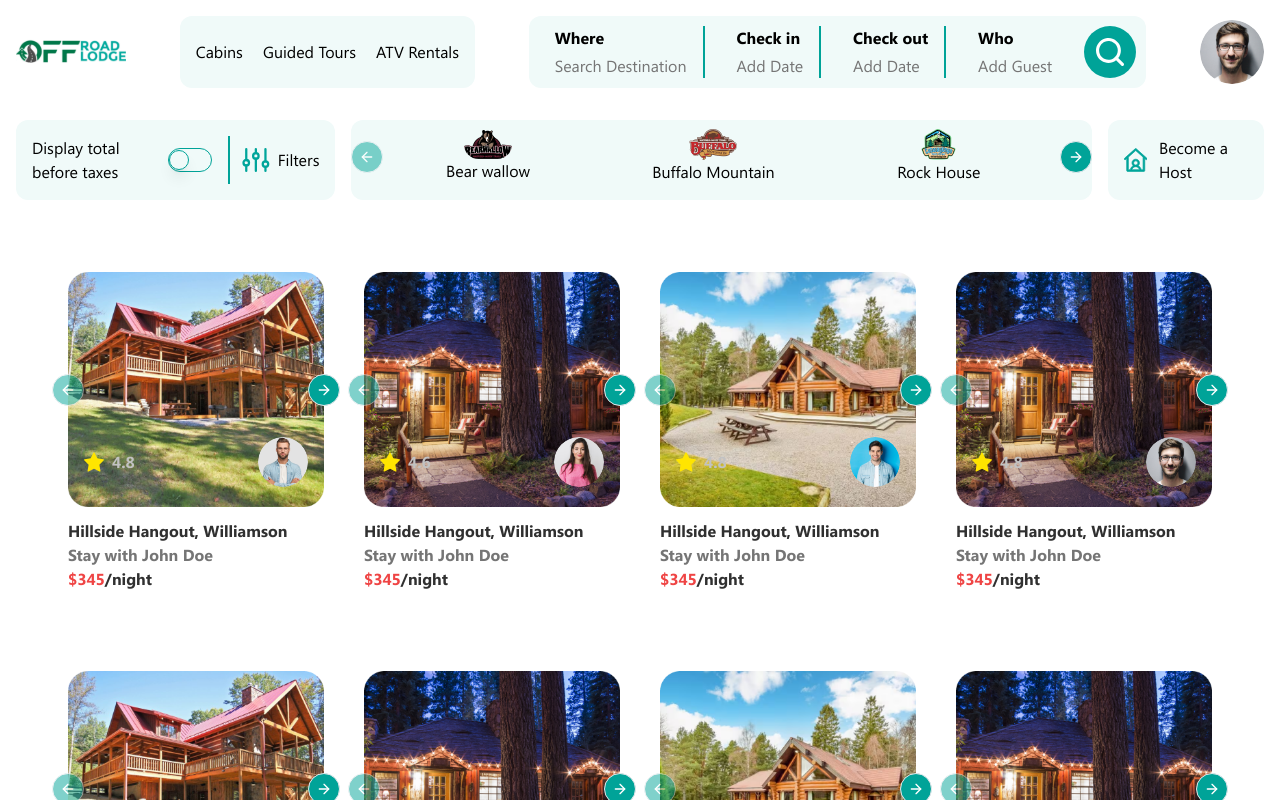
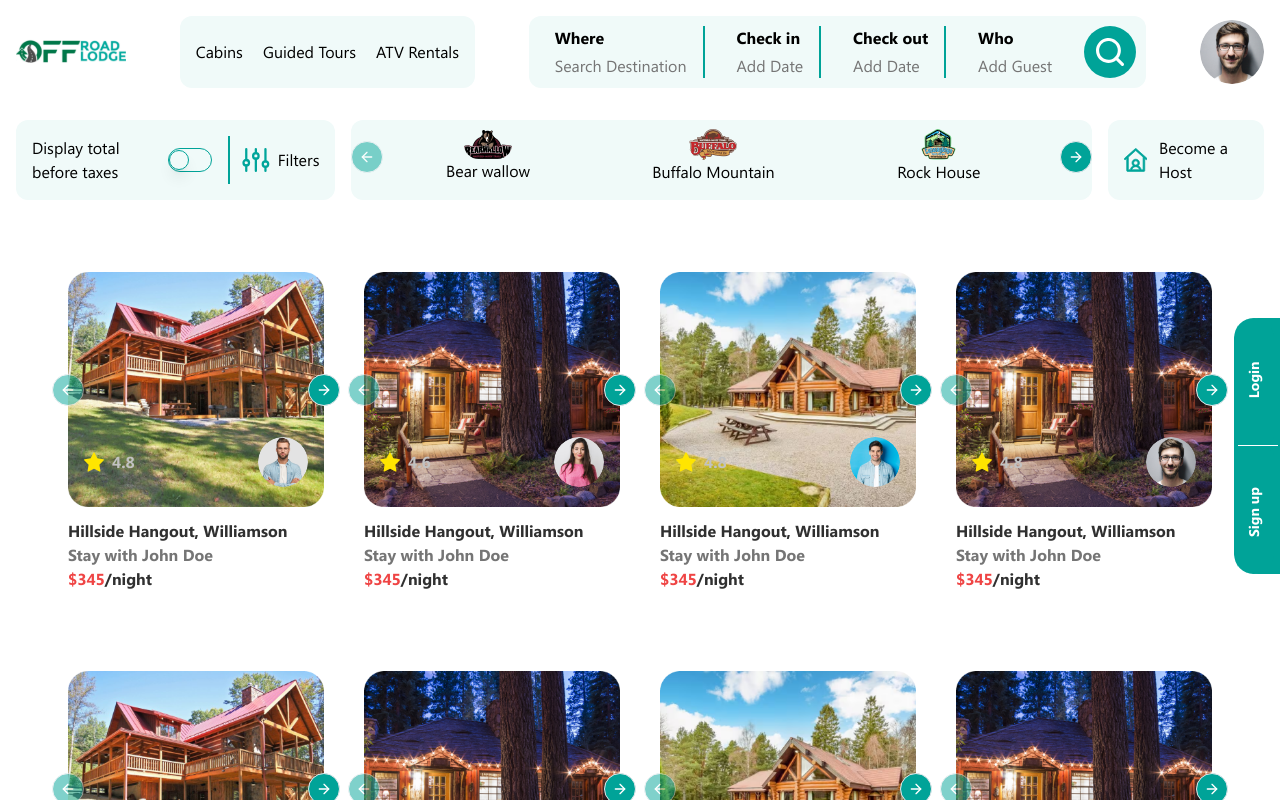
Before and after one commit to aitezazimtiaz/offroad-lodge, a Next.js app: page / in a window 1280 px wide. Shown: the top 800 px of the page. Built offline with nearby package versions, Linux system fonts and the light colour scheme.

Commit message:
feat: sticky button added

```diff
--- a/src/app/(home)/layout.tsx
+++ b/src/app/(home)/layout.tsx
@@ -7,6 +7,8 @@ import { ProfileAvatar } from "./_components/ProfileAvatar";
 import SearchBox from "./_components/SearchBox";
 import Image from "next/image";
 import CompaniesList from "./_components/CompaniesList";
+import { Button } from "@/components/ui/button";
+import Link from "next/link";
 
 const HomeLayout = async ({ children }: PropsWithChildren) => {
   return (
@@ -32,6 +34,19 @@ const HomeLayout = async ({ children }: PropsWithChildren) => {
         </div>
       </div>
       <div className="w-full h-full">{children}</div>
+      <div className="flex  bg-primary w-64 justify-between rounded-3xl gap-1   fixed -rotate-90 top-[50%] -right-32 z-10 pb-12">
+        <Link href={"/register"} className="w-full">
+          <Button className="text-white w-full rounded-l-3xl  font-bold cursor-pointer">
+            Sign up
+          </Button>
+        </Link>
+        <div className="h-10 mt-1 bg-white w-[1px]"></div>
+        <Link href={"/login"} className="w-full">
+          <Button className="text-white w-full rounded-r-3xl font-bold cursor-pointer">
+            Login
+          </Button>
+        </Link>
+      </div>
     </div>
   );
 };
```
